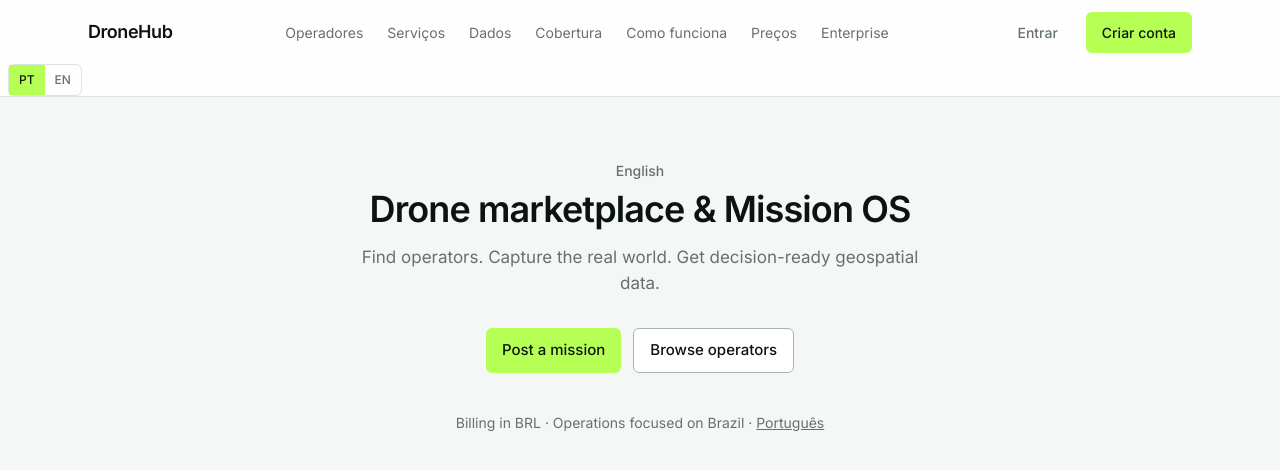
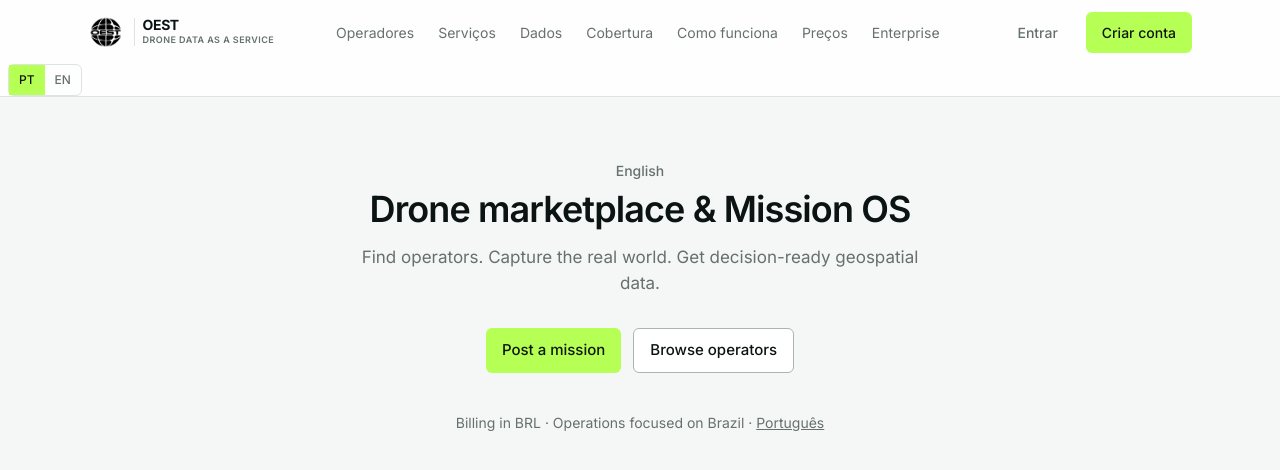
Before and after one commit to MrGr33n98/ab01-saas-oest, a Next.js app in the folder frontend/: page /en in a window 1280 px wide. Shown: the top 470 px of the page. Built offline with nearby package versions, Linux system fonts and the light colour scheme; no server answers.

Commit message:
feat(branding): integrate official OEST logo and Drone Data as a Service tagline across platform headers, footers and layouts

```diff
--- a/frontend/app/(auth)/layout.tsx
+++ b/frontend/app/(auth)/layout.tsx
@@ -1,15 +1,10 @@
-import Link from "next/link";
+import { BrandLogo } from "@/components/layout/brand-logo";
 
 export default function AuthLayout({ children }: { children: React.ReactNode }) {
   return (
     <div className="flex min-h-dvh flex-col bg-bg">
       <header className="flex h-14 items-center border-b border-border bg-surface px-4 sm:px-6">
-        <Link href="/" className="flex items-center gap-2">
-          <span className="flex h-8 w-8 items-center justify-center rounded-input bg-accent text-sm font-bold text-accent-ink">
-            DH
-          </span>
-          <span className="text-sm font-semibold text-text">DroneHub</span>
-        </Link>
+        <BrandLogo size="md" tagline="Drone Data as a Service" />
       </header>
       <div className="flex flex-1 items-center justify-center px-4 py-10">
         <div className="w-full max-w-md">{children}</div>
--- a/frontend/app/admin/layout.tsx
+++ b/frontend/app/admin/layout.tsx
@@ -1,4 +1,5 @@
 import Link from "next/link";
+import { BrandLogo } from "@/components/layout/brand-logo";
 
 const NAV = [
   { href: "/admin", label: "Dashboard" },
@@ -20,7 +21,7 @@
     <div className="flex min-h-dvh">
       <aside className="hidden w-56 shrink-0 border-r border-border bg-surface md:block">
         <div className="flex h-14 items-center border-b border-border px-4">
-          <Link href="/admin" className="font-semibold text-text">Admin</Link>
+          <BrandLogo size="sm" href="/admin" tagline="Admin Console" />
         </div>
         <nav className="flex flex-col gap-0.5 p-3">
           {NAV.map((item) => (
--- a/frontend/app/app/layout.tsx
+++ b/frontend/app/app/layout.tsx
@@ -1,5 +1,6 @@
 import Link from "next/link";
 import { NotificationBell } from "@/components/layout/notification-bell";
+import { BrandLogo } from "@/components/layout/brand-logo";
 
 const nav = [
   { href: "/app", label: "Início" },
@@ -21,9 +22,7 @@
     <div className="flex min-h-dvh">
       <aside className="hidden w-56 shrink-0 border-r border-border bg-surface md:block">
         <div className="flex h-14 items-center border-b border-border px-4">
-          <Link href="/app" className="font-semibold text-text">
-            DroneHub
-          </Link>
+          <BrandLogo size="sm" href="/app" tagline="Drone Data" />
         </div>
         <nav className="flex flex-col gap-0.5 p-3">
           {nav.map((item) => (
@@ -40,7 +39,9 @@
 
       <div className="flex min-w-0 flex-1 flex-col">
         <header className="flex h-14 items-center justify-between border-b border-border bg-surface px-4 md:px-6">
-          <span className="text-sm text-text-muted md:hidden">DroneHub</span>
+          <div className="md:hidden">
+            <BrandLogo size="sm" href="/app" tagline="Drone Data" />
+          </div>
           <div className="ml-auto flex items-center gap-3">
             <NotificationBell />
             <span className="text-[13px] text-text-muted">Org ativa</span>
--- a/frontend/app/operator/layout.tsx
+++ b/frontend/app/operator/layout.tsx
@@ -6,6 +6,7 @@
 import { Badge } from "@/components/ui/badge";
 import { BannerSlot } from "@/components/ads/banner-slot";
 import { NotificationBell } from "@/components/layout/notification-bell";
+import { BrandLogo } from "@/components/layout/brand-logo";
 
 export default function OperatorLayout({
   children,
@@ -16,16 +17,8 @@
     <div className="flex min-h-dvh bg-bg">
       {/* Sidebar */}
       <aside className="sticky top-0 hidden h-dvh w-60 shrink-0 flex-col border-r border-border bg-surface md:flex">
-        <div className="flex h-14 items-center gap-2 border-b border-border px-4">
-          <div className="flex h-8 w-8 items-center justify-center rounded-input bg-accent text-sm font-bold text-accent-ink">
-            DH
-          </div>
-          <div className="min-w-0">
-            <Link href="/operator" className="block truncate text-sm font-semibold text-text">
-              Operator Hub
-            </Link>
-            <p className="truncate text-[11px] text-text-muted">Painel operacional</p>
-          </div>
+        <div className="flex h-14 items-center border-b border-border px-4">
+          <BrandLogo size="sm" href="/operator" tagline="Operator Hub" />
         </div>
 
         <OperatorSidebarNav />
--- a/frontend/components/landing/landing-footer.tsx
+++ b/frontend/components/landing/landing-footer.tsx
@@ -1,4 +1,5 @@
 import Link from "next/link";
+import { BrandLogo } from "@/components/layout/brand-logo";
 
 const columns = [
   ["Produto", [["Plataforma", "#plataforma"], ["Soluções", "#setores"], ["Integrações", "#integracoes"], ["Cobertura", "#cobertura"]]],
@@ -12,7 +13,7 @@
       <div className="mx-auto max-w-[1320px] px-6 lg:px-8">
         <div className="grid gap-12 border-b border-white/15 pb-14 lg:grid-cols-12">
           <div className="lg:col-span-4">
-            <Link className="inline-flex items-center gap-2" href="/"><span className="flex h-8 w-8 items-center justify-center bg-oest-blue text-[11px] font-bold tracking-tighter">OE</span><span className="text-2xl font-bold tracking-[-0.04em]">OEST<span className="font-light text-oest-blue">.</span></span></Link>
+            <BrandLogo variant="dark" size="lg" tagline="Drone Data as a Service" />
             <p className="mt-5 max-w-[310px] text-[13px] leading-relaxed text-white/55">Infraestrutura para solicitar, operar e integrar dados do mundo físico.</p>
           </div>
           <div className="grid gap-10 sm:grid-cols-3 lg:col-span-8">
--- /dev/null
+++ b/frontend/components/layout/brand-logo.tsx
@@ -0,0 +1,78 @@
+import Link from "next/link";
+
+type BrandLogoProps = {
+  variant?: "light" | "dark" | "auto";
+  size?: "sm" | "md" | "lg";
+  showTagline?: boolean;
+  tagline?: string;
+  href?: string;
+  className?: string;
+};
+
+export function BrandLogo({
+  variant = "auto",
+  size = "md",
+  showTagline = true,
+  tagline = "Drone Data as a Service",
+  href = "/",
+  className = "",
+}: BrandLogoProps) {
+  const sizeClasses = {
+    sm: {
+      img: "h-6 sm:h-7",
+      tagline: "text-[8px] tracking-wider",
+      gap: "gap-2",
+    },
+    md: {
+      img: "h-7 sm:h-8",
+      tagline: "text-[9px] tracking-wider",
+      gap: "gap-2.5",
+    },
+    lg: {
+      img: "h-9 sm:h-10",
+      tagline: "text-[10px] tracking-widest",
+      gap: "gap-3",
+    },
+  };
+
+  const currentSize = sizeClasses[size] || sizeClasses.md;
+  const isDark = variant === "dark";
+
+  return (
+    <Link
+      href={href}
+      className={`inline-flex items-center ${currentSize.gap} group transition-opacity hover:opacity-90 ${className}`}
+    >
+      {/* eslint-disable-next-line @next/next/no-img-element */}
+      <img
+        src="/images/oest-logo.png"
+        alt="OEST Logo"
+        className={`${currentSize.img} w-auto object-contain transition-transform group-hover:scale-[1.02] ${
+          isDark ? "brightness-0 invert opacity-95" : ""
+        }`}
+      />
+      {showTagline && (
+        <div
+          className={`flex flex-col justify-center border-l pl-2 leading-tight ${
+            isDark ? "border-white/20" : "border-border"
+          }`}
+        >
+          <span
+            className={`font-bold tracking-tight text-[13px] sm:text-[14px] leading-none ${
+              isDark ? "text-white" : "text-text"
+            }`}
+          >
+            OEST
+          </span>
+          <span
+            className={`mt-0.5 uppercase font-semibold ${currentSize.tagline} ${
+              isDark ? "text-white/60" : "text-text-muted"
+            }`}
+          >
+            {tagline}
+          </span>
+        </div>
+      )}
+    </Link>
+  );
+}
--- a/frontend/components/layout/public-footer.tsx
+++ b/frontend/components/layout/public-footer.tsx
@@ -1,5 +1,6 @@
 import Link from "next/link";
 import { SERVICE_CATEGORIES } from "@/lib/categories";
+import { BrandLogo } from "@/components/layout/brand-logo";
 
 const cols = {
   produto: [
@@ -37,8 +38,8 @@
       <div className="mx-auto max-w-6xl px-4 py-12 sm:px-6">
         <div className="grid gap-10 sm:grid-cols-2 lg:grid-cols-5">
           <div className="lg:col-span-1">
-            <p className="text-sm font-semibold text-text">DroneHub</p>
-            <p className="mt-2 text-[13px] leading-relaxed text-text-muted">
+            <BrandLogo size="md" tagline="Drone Data as a Service" />
+            <p className="mt-3 text-[13px] leading-relaxed text-text-muted">
               Marketplace e Mission OS para dados e serviços de drone no Brasil.
             </p>
           </div>
@@ -103,7 +104,7 @@
         </div>
 
         <p className="mt-8 text-center text-[12px] text-text-muted">
-          © {new Date().getFullYear()} DroneHub · Brasil · BRL
+          © {new Date().getFullYear()} OEST · Drone Data as a Service · Brasil
         </p>
       </div>
     </footer>
--- a/frontend/components/layout/public-header.tsx
+++ b/frontend/components/layout/public-header.tsx
@@ -1,5 +1,6 @@
 import Link from "next/link";
 import { LocaleSwitcher } from "@/components/i18n/locale-switcher";
+import { BrandLogo } from "@/components/layout/brand-logo";
 
 const NAV = [
   { href: "/operators", label: "Operadores" },
@@ -15,9 +16,7 @@
   return (
     <header className="border-b border-border bg-surface/80 backdrop-blur sticky top-0 z-50">
       <div className="mx-auto flex h-16 max-w-6xl items-center justify-between px-4 sm:px-6">
-        <Link href="/" className="text-lg font-semibold tracking-tight text-text">
-          DroneHub
-        </Link>
+        <BrandLogo size="md" tagline="Drone Data as a Service" />
         <nav className="hidden items-center gap-6 text-[14px] text-text-muted lg:flex">
           {NAV.map((item) => (
             <Link key={item.href} href={item.href} className="hover:text-text">
```
Also changed, not shown: frontend/components/landing/landing-header.tsx (+2 -13 lines).
